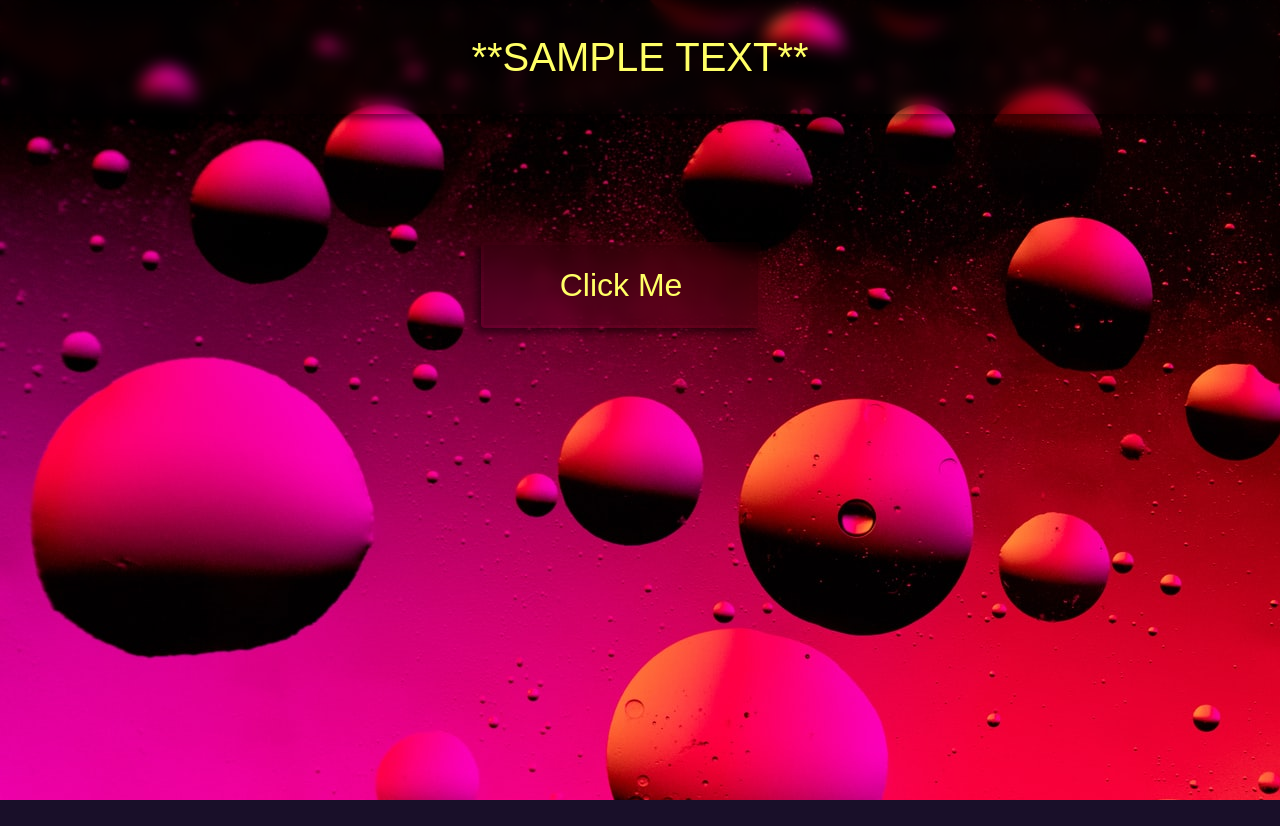
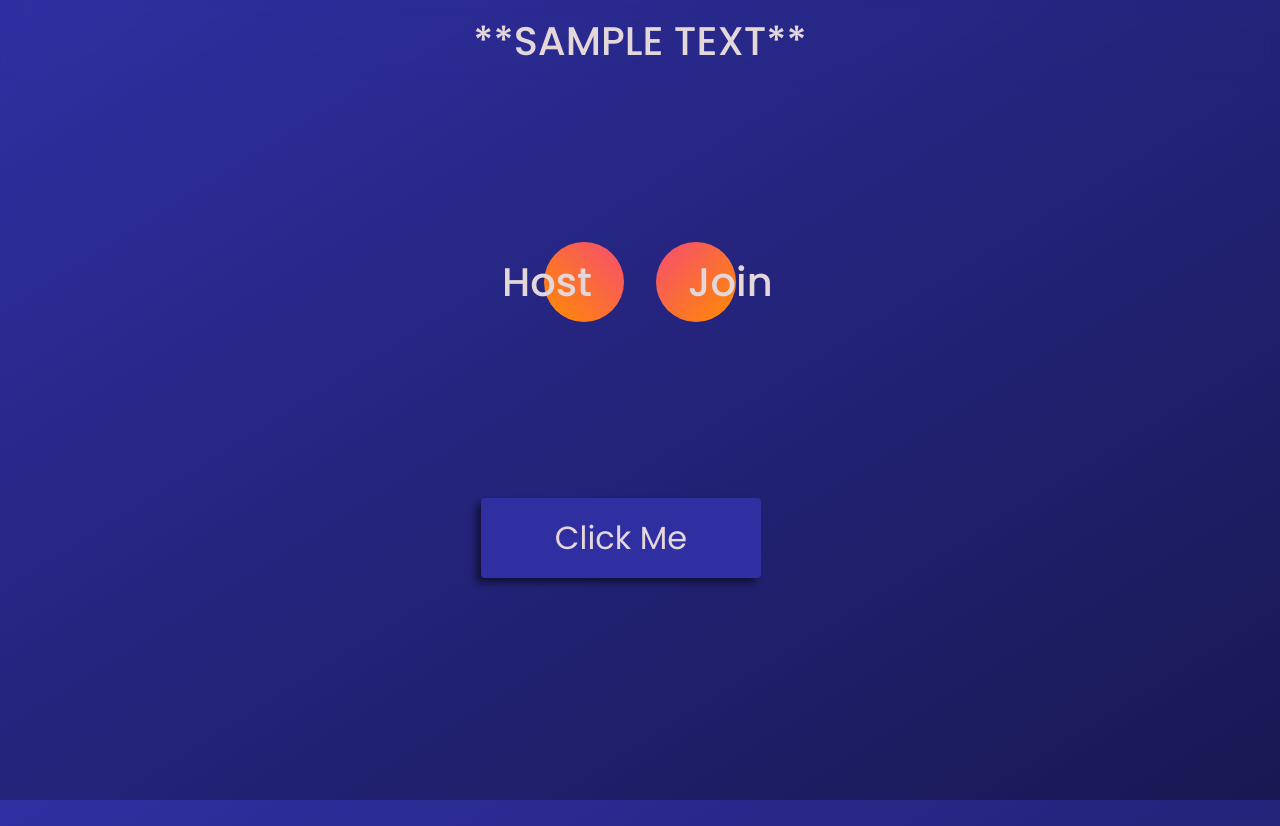
Before and after one commit to calbers1/playground, an Angular app: page / in a window 1280 px wide. Before the commit the page ends 800 px from the top, so only its background shows below. Built offline with nearby package versions, Linux system fonts and the light colour scheme.

Commit message:
began host/join buttons, set up for animation

```diff
--- a/src/app/app.component.html
+++ b/src/app/app.component.html
@@ -1,6 +1,6 @@
 <app-nav></app-nav>
 <div class="container">
-    <div class="row medSpace">&nbsp;</div>
+    <!-- <div class="row medSpace">&nbsp;</div> -->
     <app-menu></app-menu>
     <div class="row medSpace">&nbsp;</div>
 </div>
--- a/src/app/menu/menu.component.html
+++ b/src/app/menu/menu.component.html
@@ -1,15 +1,34 @@
+
+<div class="container">
+    <div class="row">
+        <div class="col col-md">
+            <div id="host">
+                <h1>Host</h1>
+                <p>Lorem ipsum dolor sit amet consectetur adipisicing elit. Optio cumque suscipit sed accusantium est facilis quibusdam ab tenetur, architecto voluptas delectus obcaecati? Deleniti sunt libero architecto vitae adipisci, harum quibusdam.</p>
+
+            </div>
+        </div>
+        <div class="col col-md">
+            <div id="join">
+                <h1>Join</h1>
+                <p>Lorem ipsum dolor sit amet consectetur adipisicing elit. Optio cumque suscipit sed accusantium est facilis quibusdam ab tenetur, architecto voluptas delectus obcaecati? Deleniti sunt libero architecto vitae adipisci, harum quibusdam.</p>
+            </div>
+        </div>
+    </div>
+</div>
+
 <div class="row">
     <div class="col-sm"></div>
-    <div class="col-sm" id="btn">
-        <div class="btn btn-primary" (click)="changeText()">Click Me</div>
+    <div class="col-sm">
+            <div class="btn btn-primary" id="thing" (click)="changeText()">Click Me</div>
     </div>
     <div class="col-sm"></div>
 </div>
 <div class="row medSpace"></div>
 <div class="row">
     <div class="col-sm"></div>
-    <div class="col-sm" id="messageBearer">
-        <h1 id="text" class="message" >{{msg}}</h1>
-    </div>
+        <div class="col-sm" id="messageBearer">
+            <h1 id="text" class="message" >{{msg}}</h1>
+        </div>
     <div class="col-sm"></div>
 </div>
--- a/src/app/menu/menu.component.scss
+++ b/src/app/menu/menu.component.scss
@@ -1,33 +1,28 @@
 @import "../../styles.scss";
 .btn-primary{
-    //box-shadow: -4px 4px 4px darken($btn-primary, 8%);
+    background-color: $main;
     min-width: 80%;
     margin: 1rem;
     padding: 1rem;
-    background-color: rgba(black, 0.1);
-    color: lighten(yellow, 20%);
+    color: $text;
     font-size: 2rem;
     transition: 0.5s ease;
-    border: solid 3px transparent;
+    border: none;
     backdrop-filter: blur(0.5rem);
     background-clip: padding-box;
     box-shadow: -5px 5px 7px rgba(black, 0.5);
     text-align: center;
-    //border-color: lighten($btn-primary, 25%);
 }
 
 .btn-primary:hover{
     box-shadow: -10px 10px 7px rgba(black, 0.5);
-    //background-color: $box-shadow;
-    color: lighten(yellow, 20%);
+    color: $text;
     transform: translate(0px, -0.4rem);
-    //transform: scale(1.1, 1.1);
     transition: 0.3s ease;
 }
 .btn-primary:hover:active{
-    background-color: rgba(black, 0.1);
-    border: solid 3px transparent;
-    color: lighten(yellow, 20%);
+    background-color: $main;
+    color: $text;
     box-shadow: -1px 1px 4px rgba(black, 0.5);
     transform: translate(0px, -0.1rem);
     transition: 0.1s;
@@ -35,7 +30,7 @@
 
 .message{
     font-size: 10rem;
-    color: lighten(yellow, 20%);
+    color: $text;
     opacity: 100%;
     clip-path: inset(0 0 0 0);
 }
@@ -43,3 +38,67 @@
 #messageBearer{
     text-align: center;
 }
+
+#join, #host {
+    background-color: rgba($main, 0);
+    display: flex;
+    align-items: center;
+    width: 100%;
+    height: 25rem;
+    padding: 0;
+    margin: 0;
+    text-align: center;
+    color: $text
+}
+
+#join h1{
+    position: absolute;
+    left: 3rem ;
+    z-index: 2;
+    margin: 0;
+}
+
+#host h1{
+    position: absolute;
+    right: 3rem ;
+    z-index: 2;
+    margin: 0;
+}
+
+#join::before{
+    position: absolute;
+    content: "";
+    width:5rem;
+    height: 5rem;
+    border-radius: 50%;
+    top: 40%;
+    left: 1rem;
+    background-image: linear-gradient(to bottom right, $contrast, darkOrange);
+    z-index: 1;
+}
+
+#host::before{
+    position: absolute;
+    content: "";
+    width:  5rem;
+    height: 5rem;
+    border-radius: 50%;
+    top: 40%;
+    right: 1rem;
+    background-image: linear-gradient(to bottom left, $contrast, darkOrange);
+    z-index: 1;
+}
+
+#join p{
+    position: absolute;
+    visibility: hidden;
+    clip-path: circle(15.3% at 2.6rem 56%);
+    z-index: 2;
+}
+
+#host p{
+    position: absolute;
+    visibility: hidden;
+    clip-path: circle(15.3% at 17.1rem 56%);
+    z-index: 2;
+}
--- a/src/app/menu/menu.component.ts
+++ b/src/app/menu/menu.component.ts
@@ -1,19 +1,29 @@
-import { Component, ElementRef, OnInit, ViewChild } from '@angular/core';
+import { AfterViewInit, Component, ElementRef, OnInit, ViewChild } from '@angular/core';
 import { gsap } from 'gsap';
 @Component({
   selector: 'app-menu',
   templateUrl: './menu.component.html',
   styleUrls: ['./menu.component.scss']
 })
-export class MenuComponent implements OnInit {
+export class MenuComponent implements OnInit, AfterViewInit {
 
   tl = gsap.timeline({defaults: {ease: "power3.inOut", duration: .5}})
-  .from('#thing', {opacity: 0, duration:  0.5});
-  constructor() { }
-
+  tl2 = gsap.timeline({defaults: {ease: "power3.inOut", duration: 3}})
+  tl3 = gsap.timeline({defaults: {ease: "power3.inOut", duration: 1}})
   messages = ["", "This", "is", "harder", "than", "it", "seems"];
   textCounter = 0;
   msg = this.messages[this.textCounter]
+
+  constructor() { }
+
+  ngOnInit(): void {
+  }
+
+  ngAfterViewInit(): void{
+    this.tl2.set('#thing', {opacity: 0, transition: 0});
+    this.tl2.fromTo('#thing',{opacity: 0}, {opacity: 100, duration:  1});
+    this.tl2.set('#thing', {transition: 0.3}, "-=.9");
+  }
 
   changeText(){
 
@@ -22,7 +32,8 @@ export class MenuComponent implements OnInit {
     if (this.textCounter > 6){
       this.textCounter = 0;
     }
-    this.tl.fromTo('#text', {opacity: 0}, {opacity:100, duration:0.5});
+    this.tl3.play()
+    .fromTo('#text', {opacity: 0}, {opacity:100, duration:1});
       this.msg = this.messages[this.textCounter];
       switch(Math.floor(Math.random() * Math.floor(8))){
         case 0 : {
@@ -60,11 +71,10 @@ export class MenuComponent implements OnInit {
       }
     }, 10);
     setTimeout(() => {
-    this.tl.fromTo('#text', {opacity: 100}, {opacity:0, duration:2}, "-=1.5");
-    }, 100);
-  }
-
-  ngOnInit(): void {
+      if(!this.tl3.reversed()){
+    this.tl3.reverse();
+      }
+    }, 500);
   }
 
 }
--- a/src/app/nav/nav.component.scss
+++ b/src/app/nav/nav.component.scss
@@ -4,13 +4,12 @@ $bar : lighten($main, 20%);
 
 .bar{
     text-align: center;
-    color: lighten(yellow, 20%);
+    color: $text;
     border: solid 1px transparent;
     backdrop-filter: blur(0.5rem);
     background-clip: padding-box;
-    box-shadow: -5px 5px 7px rgba(black, 0.5);
 }
 
 .bar h1{
-    margin: 2rem;
+    margin: 1rem;
 }
--- a/src/main.ts
+++ b/src/main.ts
@@ -1,6 +1,6 @@
 import { enableProdMode } from '@angular/core';
 import { platformBrowserDynamic } from '@angular/platform-browser-dynamic';
-
+import {gsap} from 'gsap';
 import { AppModule } from './app/app.module';
 import { environment } from './environments/environment';
 
--- a/src/styles.scss
+++ b/src/styles.scss
@@ -1,7 +1,15 @@
 /* You can add global styles to this file, and also import other style files */
-$main :  rgba(25, 15, 41);
+
+@import url('https://fonts.googleapis.com/css2?family=Poppins:wght@100;300;400;500;600&display=swap');
+$main :  #2f2fa2;
+//$dark : #242582;
+$dark : darken($main, 20%);
+$second : #553d67;
+$second-light : #99738e;
+$contrast : #f64c72;
 $btn-primary : lighten($main, 20%);
 $box-shadow : lighten($main, 15%);
+$text : rgb(228, 215, 217);
 
 @keyframes circle{
     0% {left: 0%; top: 0%;}
@@ -12,9 +20,9 @@ $box-shadow : lighten($main, 15%);
 }
 
 body{
-background-color: $main;
-background-image: url("assets/images/bg.jpg");
-font-family: Arial, sans-serif;
+    background-image: linear-gradient(to bottom right, $main, $dark);
+    font-family: 'Poppins', sans-serif;
+    height: 100vh;
 }
 
 .medSpace{
```
Also changed, not shown: 1 other file (tests, documents, lock files or other folders).
